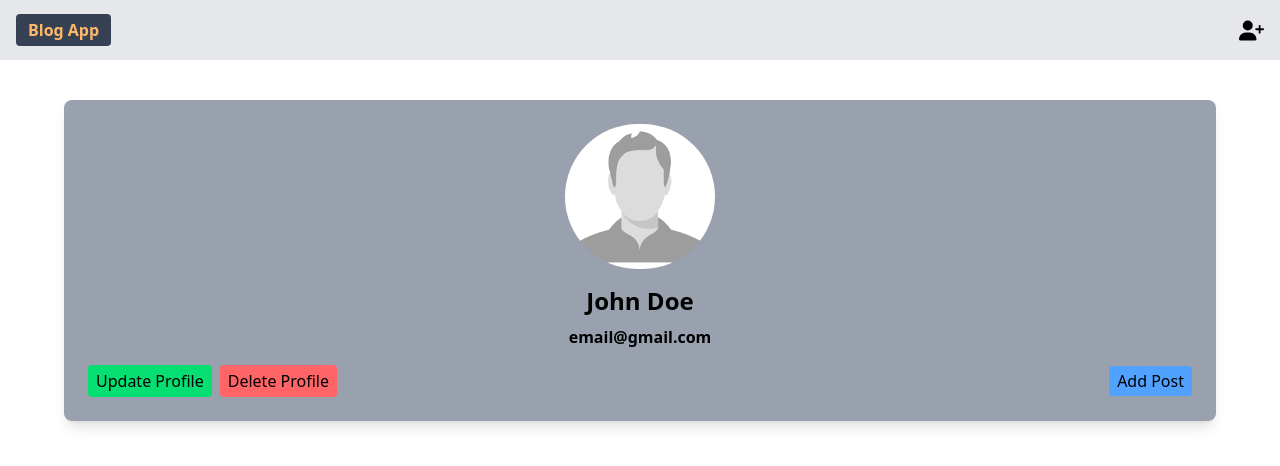
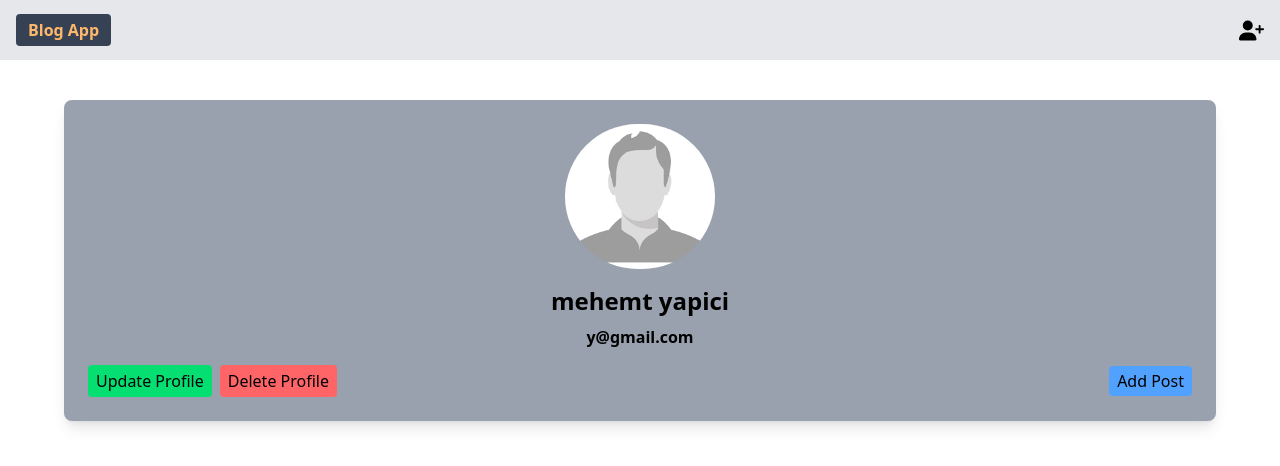
Before and after one commit to ibrahim-kurut/blog-app, a Next.js app: page /profile in a window 1280 px wide. Shown: the top 466 px of the page. Built offline with nearby package versions, Linux system fonts and the light colour scheme.

Commit message:
ad ve email degisim

```diff
--- a/src/app/profile/page.jsx
+++ b/src/app/profile/page.jsx
@@ -6,7 +6,8 @@ import { useState } from "react";
 
 const ProfilePage = () => {
   const [showUpdateModel, setShowUpdateModel] = useState(false);
-
+  const [name, setName] = useState("mehemt yapici");
+  const [email, setEmail] = useState("y@gmail.com");
   // handle update profile
   const handleUpdateProfile = () => {
     setShowUpdateModel(true);
@@ -24,8 +25,8 @@ const ProfilePage = () => {
             className="rounded-full mx-auto mb-4"
           />
           <div>
-            <h1 className="text-center text-2xl font-bold mb-2">John Doe</h1>
-            <h3 className="text-center font-bold mb-2">email@gmail.com</h3>
+            <h1 className="text-center text-2xl font-bold mb-2">{name}</h1>
+            <h3 className="text-center font-bold mb-2">{email}</h3>
           </div>
           {/* delete update profile */}
           <div className="flex justify-between items-center mt-4">
@@ -55,7 +56,13 @@ const ProfilePage = () => {
 
       {/* update profile model */}
       {showUpdateModel && (
-        <UpdateProfileModel setShowUpdateModel={setShowUpdateModel} />
+        <UpdateProfileModel
+          setShowUpdateModel={setShowUpdateModel}
+          name={name}
+          setName={setName}
+          email={email}
+          setEmail={setEmail}
+        />
       )}
     </div>
   );
--- a/src/components/profile/UpdateProfileModel.jsx
+++ b/src/components/profile/UpdateProfileModel.jsx
@@ -2,18 +2,19 @@
 
 import { useState } from "react";
 
-const UpdateProfileModel = ({ setShowUpdateModel }) => {
-  const [name, setName] = useState("");
-  const [email, setEmail] = useState("");
+const UpdateProfileModel = ({
+  setShowUpdateModel,
+  name,
+  setName,
+  email,
+  setEmail,
+}) => {
   const [image, setImage] = useState("");
 
   // handle form submission
   const handleSubmit = (e) => {
     e.preventDefault();
     console.log({ name, email, image });
-    setName("");
-    setEmail("");
-    setImage("");
     setTimeout(() => {
       setShowUpdateModel(false);
     }, 1500);
```
